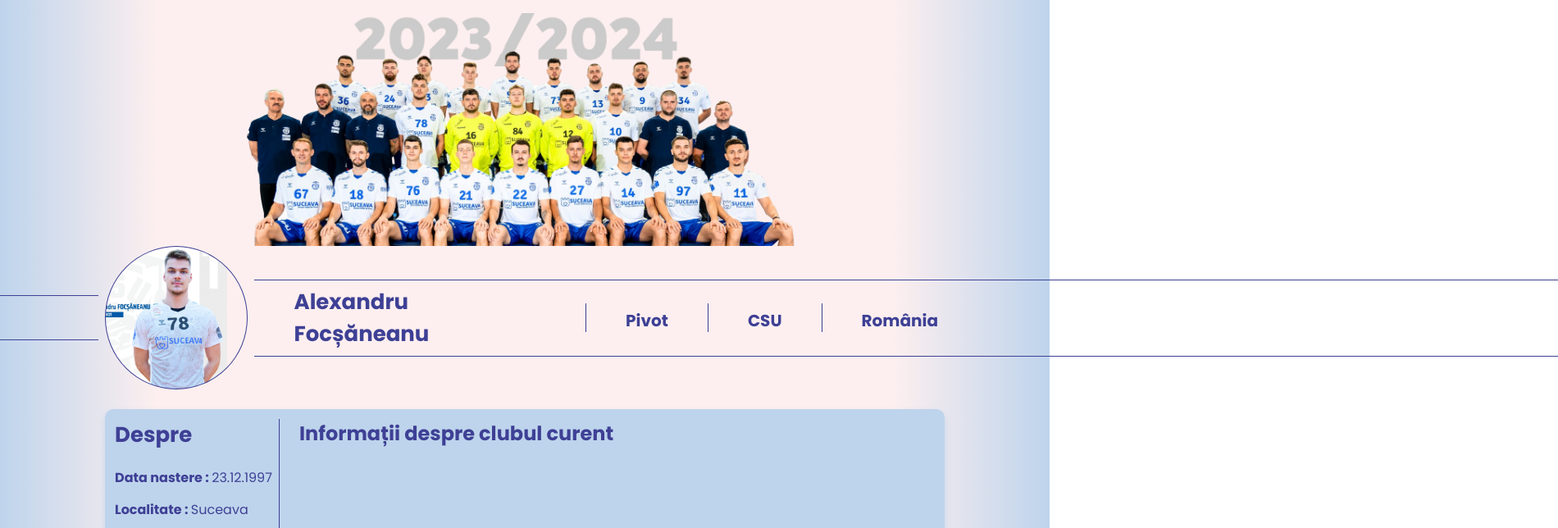
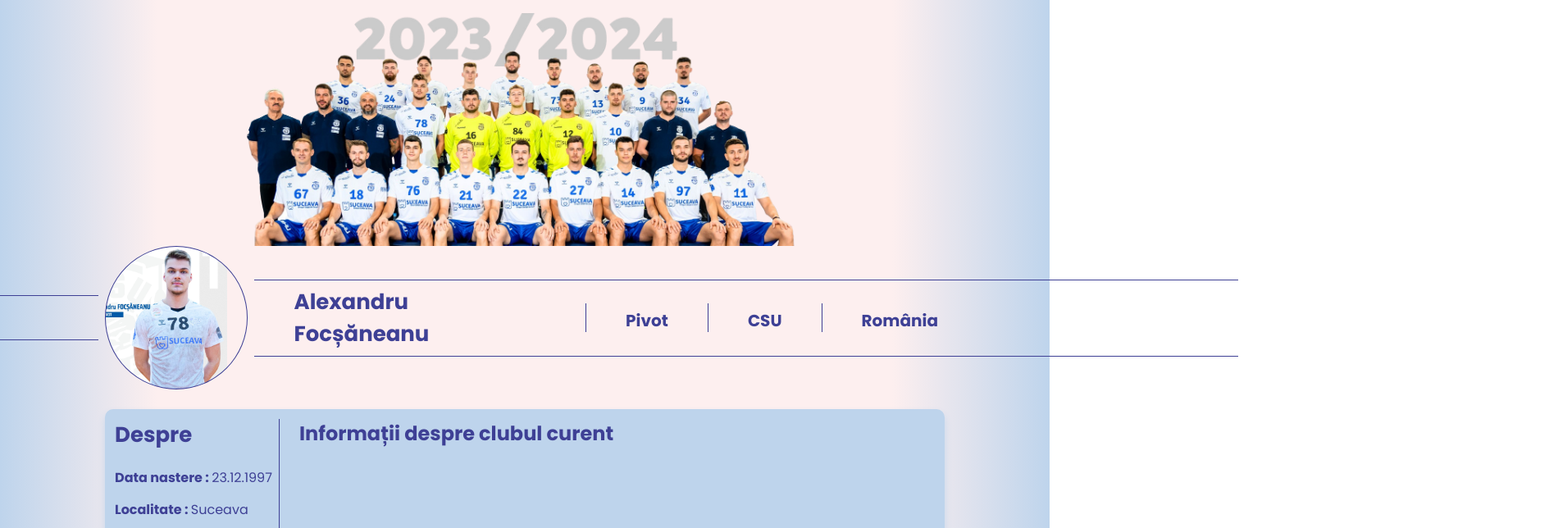
Before and after one commit to Top-Gs/csu, a React (Create React App) app in the folder frontend-csu/: page /playerprofile in a window 1280 px wide. Shown: the top 644 px of the page at 82% size, 1900 px wide, since content can reach past the window. Built offline with nearby package versions, Linux system fonts and the light colour scheme.

Commit message:
Update line length in PlayerSummary component.

```diff
--- a/frontend-csu/src/components/componentsUI/PlayerSummary.css
+++ b/frontend-csu/src/components/componentsUI/PlayerSummary.css
@@ -58,7 +58,7 @@
 /* Player summary top and bottom lines */
 .player-summary__top-line,
 .player-summary__bottom-line {
-   width: 1590px;
+   width: 1200px;
    height: 1px;
    background-color: var(--post_date_color);
    position: absolute;
```
